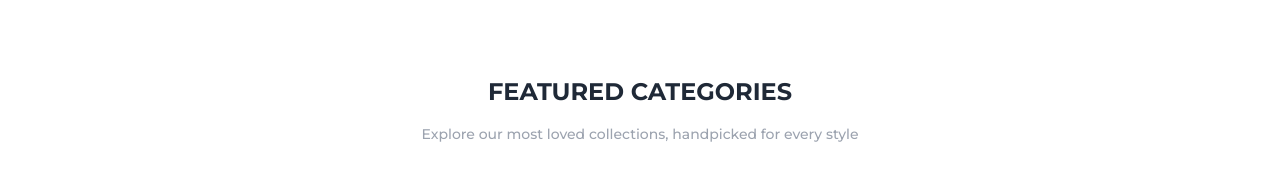
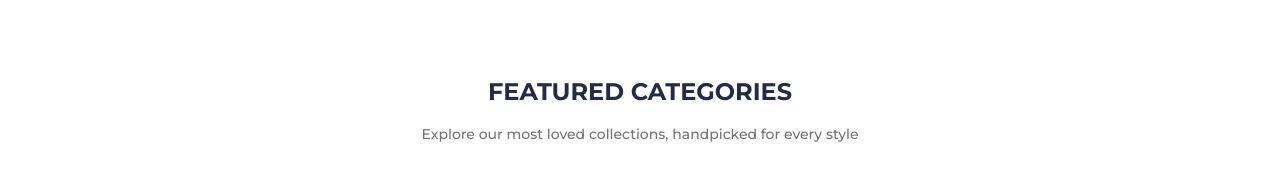
Before and after one commit to IgnacioFleming/react-mentoring-ecommerce-ifleming, a React (Vite) app: page / in a window 1280 px wide. Shown: the part 840-1030 px from the top of the page. Built offline with nearby package versions, Linux system fonts and the light colour scheme.

Commit message:
style(features/homepage): change font color to FeaturedCategories header

```diff
--- a/src/features/homepage/components/FeaturedCategories/FeaturedCategories.module.scss
+++ b/src/features/homepage/components/FeaturedCategories/FeaturedCategories.module.scss
@@ -16,11 +16,12 @@
 
   h3 {
     font: $font-heading-h3;
+    color: $color-text;
   }
 
   p {
     font: $font-paragraph;
-    color: $color-gray-400;
+    color: $color-second-text;
     padding-inline: $spacing-md;
   }
 }
```
